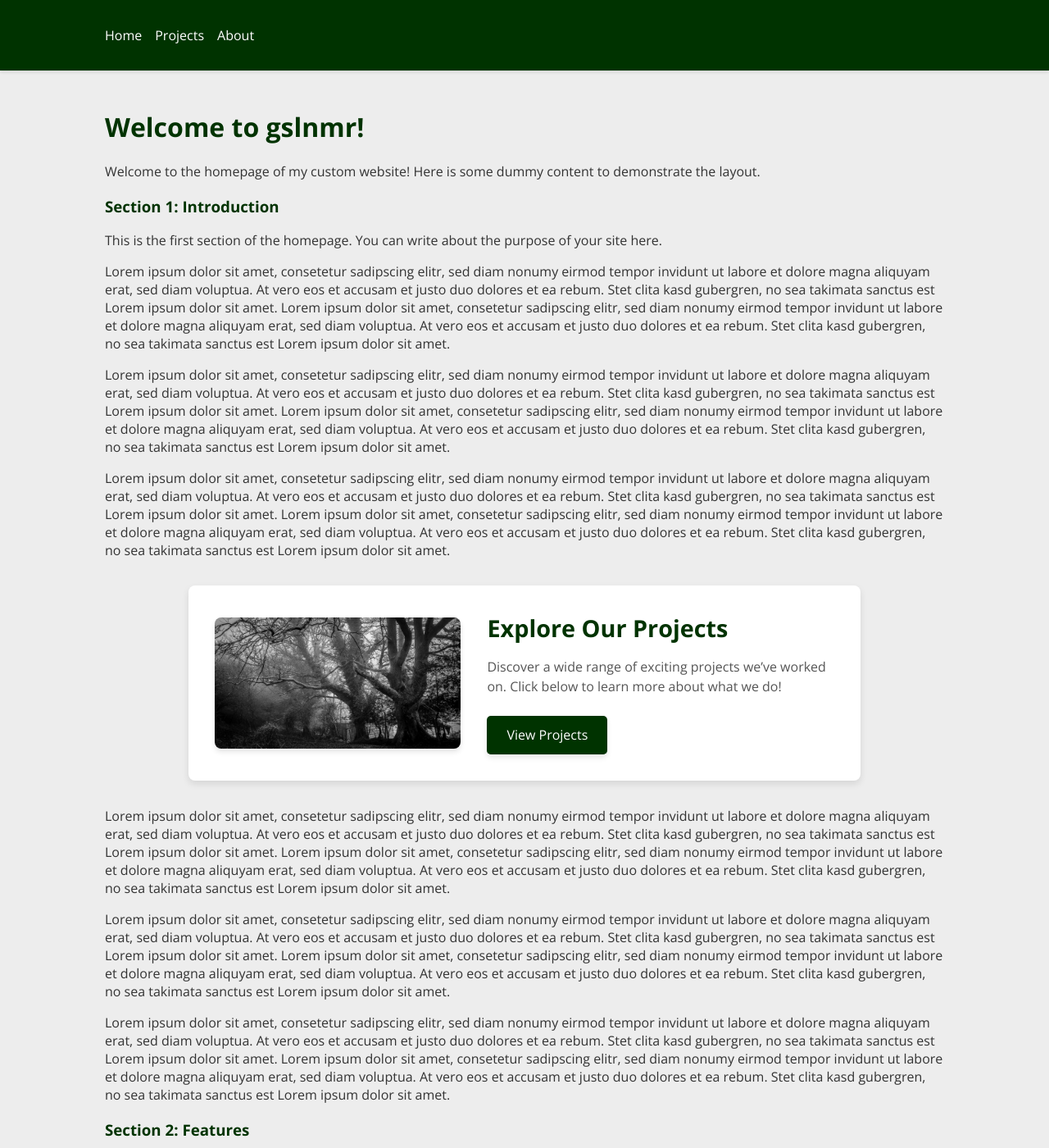
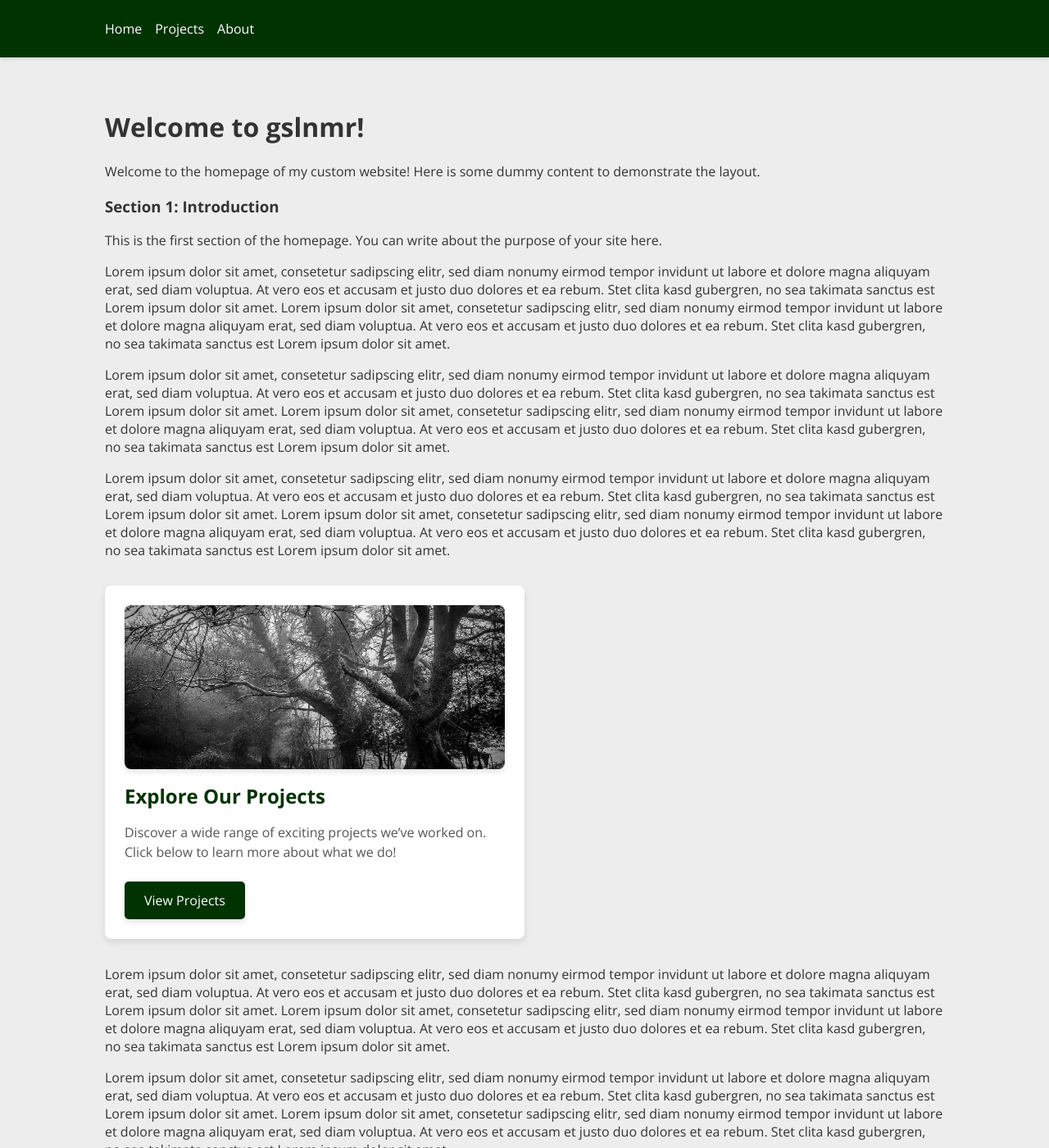
Before and after one commit to schminho/schminho.github.io, a Jekyll site: the page built from index.md, in a window 1280 px wide and 1400 px high. Shown: the whole window at 82% size. Built offline with Jekyll 4.4.1, drawn with Linux system fonts in a browser that asks for light colours.

Commit message:
Update style.css

```diff
--- a/assets/css/style.css
+++ b/assets/css/style.css
@@ -52,7 +52,7 @@ nav {
 nav a {
     color: #FFFFFF; /* White links */
     text-decoration: none;
-    padding: 1rem 0; /* Adjust vertical padding */
+    padding: 0.5rem 0; /* Adjust vertical padding */
     position: relative; /* Needed for positioning the pseudo-element */
 }
 
@@ -87,61 +87,25 @@ main {
     box-sizing: border-box; /* Consistent box model */
 }
 
-/* Content Links Styling */
-main a {
-    color: #003300; /* Dark green for links */
-    text-decoration: none;
-    border-bottom: 1px solid #003300; /* Subtle underline */
-    transition: color 0.3s ease, border-bottom 0.3s ease, background-color 0.3s ease;
-}
-
-main a:hover {
-    color: #FFFFFF; /* White text on hover */
-    background-color: #003300; /* Dark green background for contrast */
-    border-bottom: 1px solid #FFFFFF; /* Matching underline */
-}
-
-/* Headings styling */
-h1, h2, h3 {
-    color: #003300; /* Dark green for headings */
-}
-
-/* Button styling */
-button {
-    background-color: #003300; /* Dark green */
-    color: #FFFFFF; /* White text */
-    border: none;
-    padding: 0.75rem 1.5rem;
-    cursor: pointer;
-    border-radius: 5px;
-    transition: background-color 0.3s ease, transform 0.3s ease;
-}
-
-button:hover {
-    background-color: #002600; /* Slightly darker green on hover */
-    transform: scale(1.05); /* Slight zoom effect */
-}
-
 /* Teaser Section */
 .teaser {
     display: flex;
-    align-items: center;
-    justify-content: space-between;
-    gap: 2rem; /* Spacing between image and content */
-    padding: 2rem;
+    flex-direction: column; /* Stack image and content vertically */
+    align-items: flex-start; /* Left-align content */
+    gap: 1rem; /* Spacing between elements */
+    padding: 1.5rem;
     background-color: #FFFFFF; /* White background */
     box-shadow: 0 4px 8px rgba(0, 0, 0, 0.1); /* Subtle shadow for depth */
     border-radius: 8px; /* Rounded corners */
-    margin: 2rem auto;
-    width: 80%; /* Constrain width to 80% of the container */
-    max-width: 1200px; /* Maximum width for large screens */
-    box-sizing: border-box;
+    margin: 2rem 0; /* Spacing from other sections */
+    width: 50%; /* Constrain teaser to 50% of the content area */
+    box-sizing: border-box; /* Ensure padding doesn't affect dimensions */
 }
 
 /* Teaser Image */
 .teaser-image {
-    flex: 1;
-    max-width: 300px; /* Constrain image width */
+    width: 100%; /* Full width within the teaser */
+    max-height: 200px; /* Constrain image height */
     border-radius: 8px; /* Rounded corners for the image */
     object-fit: cover; /* Ensure the image scales nicely */
     box-shadow: 0 4px 6px rgba(0, 0, 0, 0.1); /* Subtle shadow */
@@ -149,12 +113,12 @@ button:hover {
 
 /* Teaser Content */
 .teaser-content {
-    flex: 2;
+    flex: 1; /* Allow content to grow */
 }
 
 /* Teaser Title */
 .teaser-title {
-    font-size: 1.8rem;
+    font-size: 1.5rem;
     color: #003300; /* Dark green */
     margin: 0 0 1rem; /* Spacing below the title */
 }
@@ -176,14 +140,12 @@ button:hover {
     text-decoration: none;
     font-size: 1rem;
     border-radius: 5px; /* Rounded corners */
-    transition: background-color 0.3s ease, transform 0.3s ease;
+    transition: background-color 0.3s ease;
     box-shadow: 0 4px 6px rgba(0, 0, 0, 0.1); /* Subtle shadow for the button */
 }
 
 .teaser-button:hover {
     background-color: #002600; /* Slightly darker green */
-    transform: translateY(-3px); /* Subtle lift effect */
-    box-shadow: 0 6px 10px rgba(0, 0, 0, 0.15); /* Enhance shadow on hover */
 }
 
 /* Footer styling */
```
